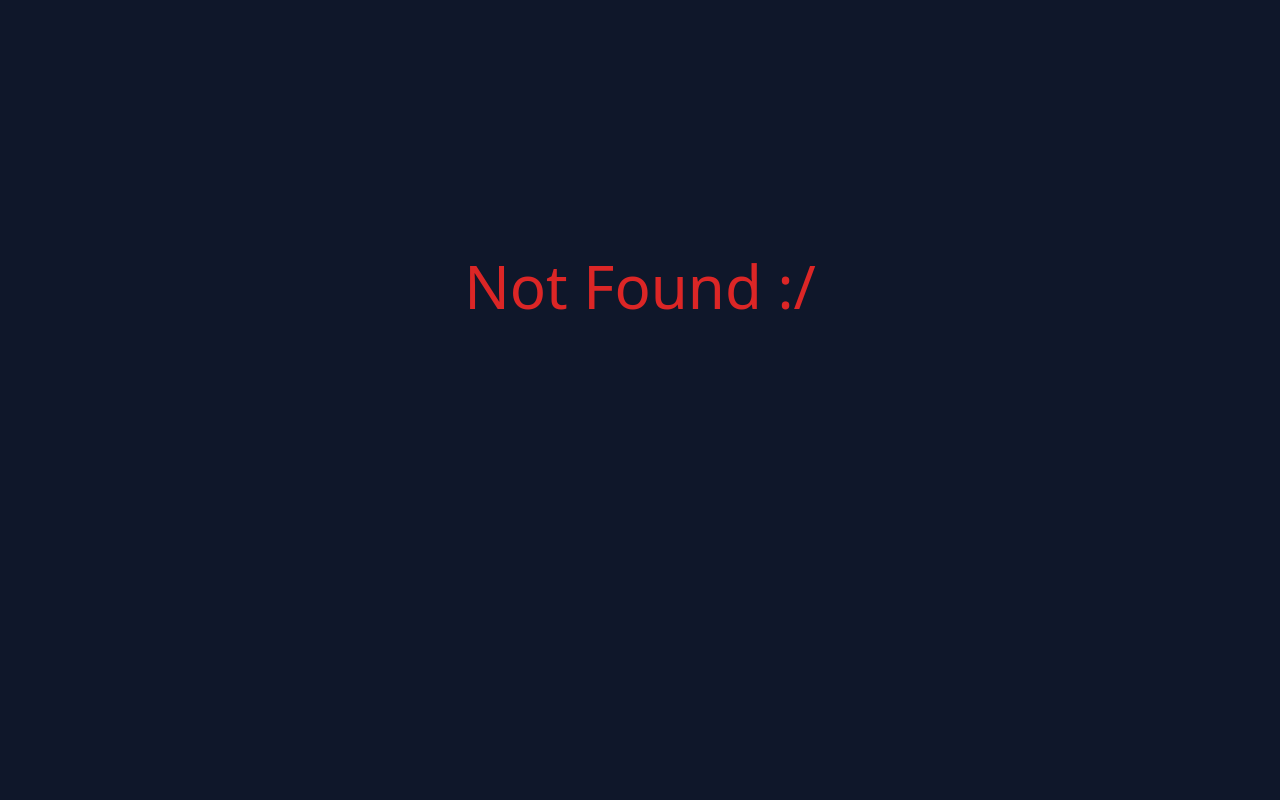
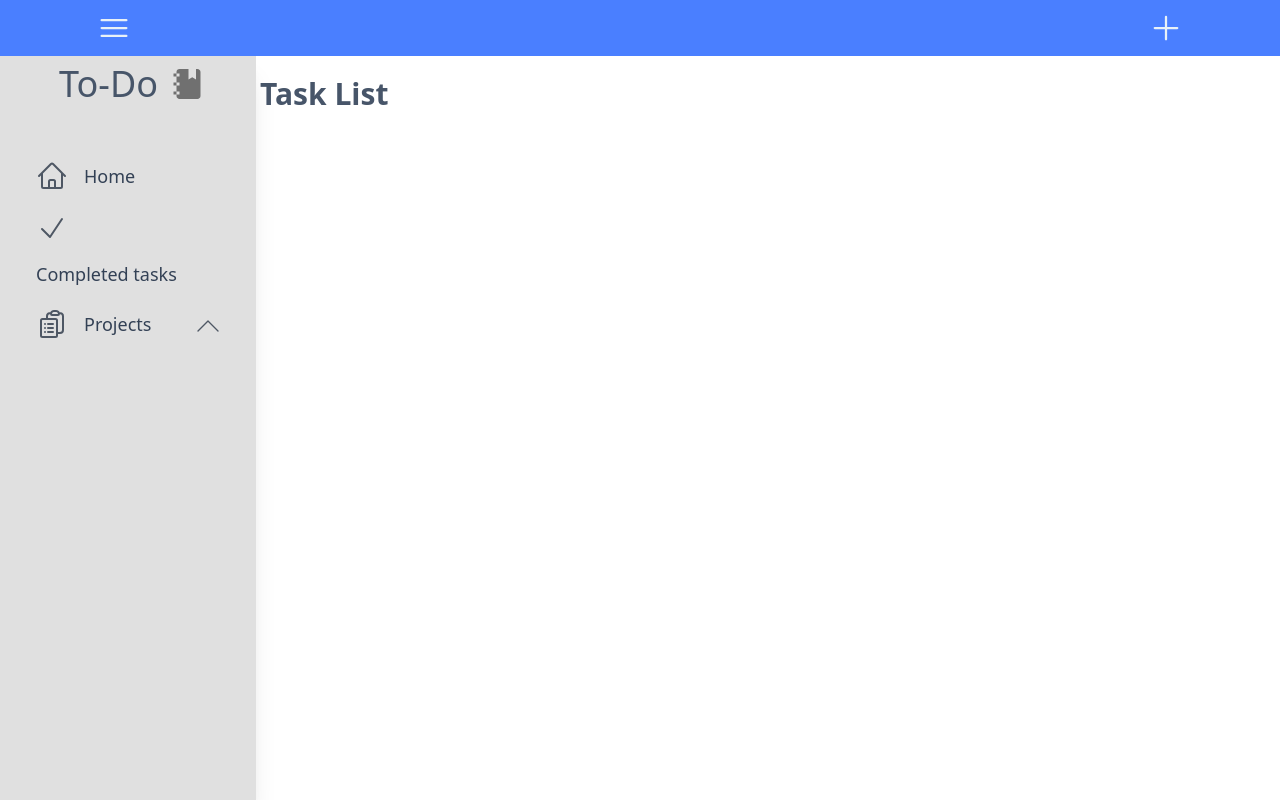
Before and after one commit to Deucalio/todo-list, a React (Vite) app: page /1 in a window 1280 px wide. Before the commit this address had no page. Built offline with nearby package versions, Linux system fonts and the light colour scheme.

Commit message:
add completed tasks in navbar

```diff
--- a/src/App.jsx
+++ b/src/App.jsx
@@ -1,6 +1,7 @@
 import Home from "./Home"
 import { Route, Routes, Link, BrowserRouter } from "react-router-dom"
 import NotFound from "./components/NotFound"
+import CompletedTasks from "./components/CompletedTasks"
 
 
 const App = () => {
@@ -9,6 +10,7 @@ const App = () => {
       <BrowserRouter>
         <Routes>
           <Route path="/" element={<Home />}></Route>
+          {/* <Route path="/Completed-tasks" element={<CompletedTasks />}></Route> */}
           <Route path="/:customProject" element={<Home />}></Route>
           <Route path="*" element={<NotFound />}></Route>
         </Routes>
--- a/src/Home.jsx
+++ b/src/Home.jsx
@@ -1,3 +1,5 @@
+// ADD FIREBASE !
+
 import Header from "./components/Header";
 import Nav from "./components/Nav";
 import { useEffect, useState } from "react";
@@ -9,6 +11,8 @@ import EditTask from "./components/EditTask";
 import { useLocation } from "react-router-dom"
 import NotFound from "./components/NotFound";
 import TaskDone from "./components/TaskDone";
+import CompletedTasks from "./components/CompletedTasks";
+
 
 const initialData = [
     {
@@ -82,9 +86,6 @@ const Home = () => {
     const [editedTaskId, setEditedTaskId] = useState(null)
 
 
-
-
-
     const setOverlay = () => {
         setOverlayActive(!overlayActive)
     }
@@ -100,12 +101,13 @@ const Home = () => {
     }
 
 
-    if ((!customProjects.includes(locationName.split("-").join(" ")) && locationName !== "Home")) {
+    // if ((!customProjects.includes(locationName.split("-").join(" "))) && (locationName !== "Home")) {
+    //     return (
+    //         <NotFound />
+    //     )
+    // }
 
-        return (
-            <NotFound />
-        )
-    }
+
 
 
     // CRUD functions
@@ -234,8 +236,6 @@ const Home = () => {
         removedTASK[2].children[0].children[0].checked = false
     }
 
-
-
     return (
         <>
             <Header setOverlay={setOverlay} />
@@ -261,7 +261,9 @@ const Home = () => {
 
             {displayCustomProject && <AddProject customProjects={customProjects} setCustomProjects={setCustomProjects} setDisplayCustomProject={setDisplayCustomProject} />}
             {overlayEditTask && <EditTask customProjects={customProjects} tasks={tasks} setTasks={setTasks} editTask={editTask} editedTaskId={editedTaskId} setOverlayEditTask={setOverlayEditTask} />}
-            <TaskDone removedTASK={removedTASK} setTASKS={setTASKS} setTaskCompletedPopup={setTaskCompletedPopup} taskCompletedPopup={taskCompletedPopup} undoFunc={undoFunc} />
+            <>
+                {/* <TaskDone removedTASK={removedTASK} setTASKS={setTASKS} setTaskCompletedPopup={setTaskCompletedPopup} taskCompletedPopup={taskCompletedPopup} undoFunc={undoFunc} /> */}
+            </>
         </>
     )
 };
--- /dev/null
+++ b/src/components/CompletedTasks.jsx
@@ -0,0 +1,9 @@
+import React from "react"
+
+const CompletedTasks = () => {
+    return (
+        <div className='text-3xl text-center text-rose-600'>CompletedTasks</div>
+    )
+}
+
+export default CompletedTasks
--- a/src/components/DisplayTasks.jsx
+++ b/src/components/DisplayTasks.jsx
@@ -222,7 +222,6 @@ const DisplayTasks = (props) => {
   const taskCompletedPopup = props.taskCompletedPopup
 
 
-
   return (
     <>
       {tasks.map((t, i) => (
--- a/src/components/Nav.jsx
+++ b/src/components/Nav.jsx
@@ -45,6 +45,7 @@ const Nav = ({ removeAllTasks, setOverlay, openCustomProjectPopup, customProject
   const navigate = useNavigate()
   let params = useParams()
   const homeLink = useRef(null)
+  const CompletedTasksElement = useRef(null)
 
 
 
@@ -59,14 +60,28 @@ const Nav = ({ removeAllTasks, setOverlay, openCustomProjectPopup, customProject
 
     if (params.customProject === undefined) {
       homeLink.current.classList.add("font-semibold")
+      CompletedTasksElement.current.classList.remove("font-semibold")
+
 
       customProjectDivs.map(d => {
         if (d.classList.value.includes("font-semibold")) {
           d.classList.remove("font-semibold")
+
         }
       })
-    } else {
+    } else if (params.customProject === "Completed-tasks") {
+      CompletedTasksElement.current.classList.add("font-semibold")
+      homeLink.current.classList.remove("font-semibold")
+      const customProjectLinks = [...customProjectParentElement.current.children]
+      for (let i = 0; i < customProjectLinks.length; i++) {
+        if (customProjectLinks[i].classList.value.includes("font-semibold")) {
+          customProjectLinks[i].classList.remove("font-semibold")
+        }
+      }
+    }
+    else {
       customProjectDivs.map(d => {
+        CompletedTasksElement.current.classList.remove("font-semibold")
         if (d.textContent === params.customProject.split("-").join(" ")) {
           d.classList.add("font-semibold")
         }
@@ -112,7 +127,12 @@ const Nav = ({ removeAllTasks, setOverlay, openCustomProjectPopup, customProject
   };
 
   const addFont = (homeElement) => {
+    CompletedTasksElement.current.classList.remove("font-semibold")
     homeElement.classList.add("font-semibold")
+  }
+
+  const addStyle = (ImportantElement) => {
+    navigate("/Completed-tasks")
   }
   return (
     <nav onClick={setOverlay} className="grad absolute overflow-y-scroll z-20 w-60 bg-[#E0E0E0] shadow-xl md:static md:col-span-1 md:h-auto md:w-auto active">
@@ -137,7 +157,7 @@ const Nav = ({ removeAllTasks, setOverlay, openCustomProjectPopup, customProject
 
       </div>
       <Link to="/">
-        <div className="my-5 flex cursor-pointer flex-wrap items-center pl-1 hover:font-bold sm:gap-1  lg:w-48 lg:mx-auto lg:gap-4">
+        <div className="my-5 flex cursor-pointer flex-wrap items-center pl-1 hover:font-semibold sm:gap-1  lg:w-48 lg:mx-auto lg:gap-4">
           <svg
             xmlns="http://www.w3.org/2000/svg"
             fill="none"
@@ -157,23 +177,23 @@ const Nav = ({ removeAllTasks, setOverlay, openCustomProjectPopup, customProject
       </Link>
 
 
-      <div className="flex cursor-pointer flex-wrap items-center pl-1 hover:font-semibold  lg:w-48 lg:mx-auto lg:gap-4">
+      <div onClick={e => addStyle(e.target)} className="flex cursor-pointer flex-wrap items-center pl-1 hover:font-semibold  lg:w-48 lg:mx-auto lg:gap-4">
         <svg
           xmlns="http://www.w3.org/2000/svg"
           fill="none"
           viewBox="0 0 24 24"
           strokeWidth="1.5"
           stroke="currentColor"
-          className="w-8 text-slate-800/75"
+          className="w-8 text-slate-800/75 pointer-events-none"
         >
-          <path
+          <path className="pointer-events-none"
             strokeLinecap="round"
             strokeLinejoin="round"
             d="M4.5 12.75l6 6 9-13.5"
           />
         </svg>
 
-        <p className="text-lg text-slate-700">Completed tasks</p>
+        <p ref={CompletedTasksElement} className="text-lg text-slate-700">Completed tasks</p>
       </div>
 
       <div
--- a/src/components/TaskDone.jsx
+++ b/src/components/TaskDone.jsx
@@ -4,8 +4,6 @@ const TaskDone = ({ undoFunc, taskCompletedPopup, setTaskCompletedPopup, removed
     const popup = useRef(null)
 
     useEffect(() => {
-
-
         if (taskCompletedPopup) {
             popup.current.classList.remove("opacity-0")
             var settask = setTimeout(() => {
@@ -21,20 +19,13 @@ const TaskDone = ({ undoFunc, taskCompletedPopup, setTaskCompletedPopup, removed
             clearTimeout(disablePopup)
             clearTimeout(settask)
         }
-    }, [taskCompletedPopup])
-
-    const RemoveStyle = (element) => {
-        undoFunc(element)
-    }
-
-
-
+    },)
 
 
     return (
         <div ref={popup} className="bg-sky-200 shadow-md transition-all duration-500 opacity-0  rounded-md flex gap-6 absolute inset-0 h-10 px-4 items-center w-64 top-auto bottom-14 mx-auto z-[99]">
             <p className="text-lg text-gray-800">1 task completed</p>
-            <button onClick={e => RemoveStyle(e.target)} className="text-lg hover:bg-orange-200 hover:bg-opacity-50 px-1 font-bold text-orange-600 rounded-lg">Undo</button>
+            <button onClick={e => undoFunc(e.target)} className="text-lg hover:bg-orange-200 hover:bg-opacity-50 px-1 font-bold text-orange-600 rounded-lg">Undo</button>
         </div>
     )
 }
```
